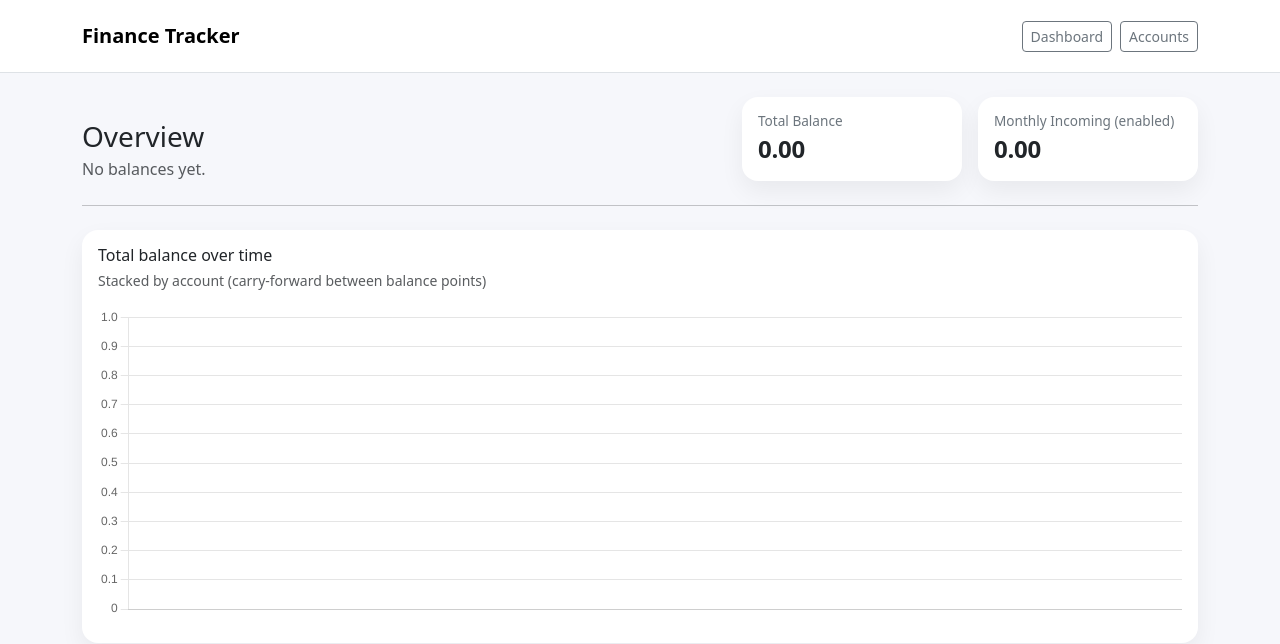
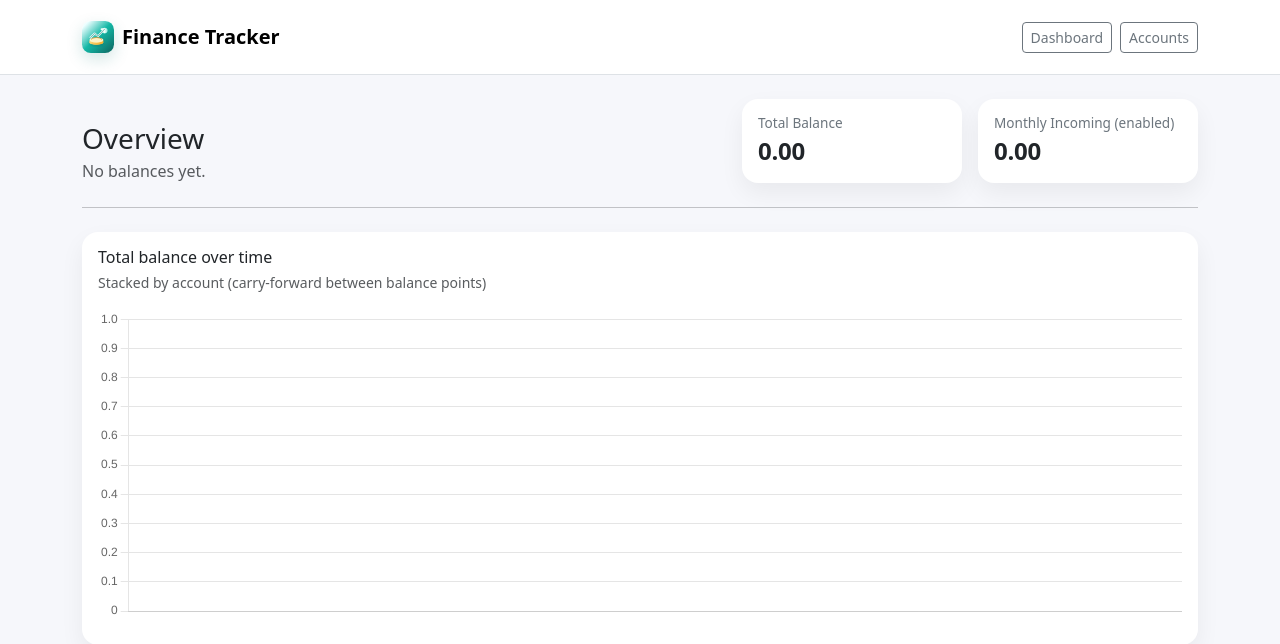
Before and after one commit to AndreasDeCrinis/finance-tracker, a Flask app: page / in a window 1280 px wide. Shown: the top 644 px of the page. Run offline with Flask 3, Linux system fonts and the light colour scheme.

Commit message:
feat: add logo

```diff
--- a/static/style.css
+++ b/static/style.css
@@ -10,6 +10,14 @@ body{
   position: sticky;
   top: 0;
   z-index: 10;
+}
+
+.app-logo{
+  width: 2rem;
+  height: 2rem;
+  border-radius: .55rem;
+  box-shadow: 0 6px 16px rgba(15, 118, 110, .18);
+  flex: 0 0 auto;
 }
 
 .card{
--- a/templates/base.html
+++ b/templates/base.html
@@ -4,6 +4,14 @@
   <meta charset="utf-8"/>
   <meta name="viewport" content="width=device-width, initial-scale=1"/>
   <title>{{ title or "Finance Tracker" }}</title>
+  <meta name="theme-color" content="#0f766e">
+  <meta name="apple-mobile-web-app-title" content="Finance">
+  <meta name="apple-mobile-web-app-capable" content="yes">
+  <meta name="apple-mobile-web-app-status-bar-style" content="default">
+  <meta name="mobile-web-app-capable" content="yes">
+  <link rel="icon" type="image/svg+xml" href="{{ url_for('static', filename='logo.svg') }}">
+  <link rel="apple-touch-icon" sizes="180x180" href="{{ url_for('static', filename='apple-touch-icon.png') }}">
+  <link rel="manifest" href="{{ url_for('static', filename='site.webmanifest') }}">
 
   <link href="https://cdn.jsdelivr.net/npm/bootstrap@5.3.3/dist/css/bootstrap.min.css" rel="stylesheet">
   <link rel="stylesheet" href="{{ url_for('static', filename='style.css') }}">
@@ -14,7 +22,10 @@
 <body>
 <nav class="navbar navbar-expand-lg border-bottom bg-white">
   <div class="container py-2">
-    <a class="navbar-brand fw-semibold" href="{{ url_for('dashboard') }}">Finance Tracker</a>
+    <a class="navbar-brand fw-semibold d-flex align-items-center gap-2" href="{{ url_for('dashboard') }}">
+      <img class="app-logo" src="{{ url_for('static', filename='logo.svg') }}" alt="" aria-hidden="true">
+      <span>Finance Tracker</span>
+    </a>
     <div class="ms-auto d-flex gap-2">
       <a class="btn btn-sm btn-outline-secondary" href="{{ url_for('dashboard') }}">Dashboard</a>
       <a class="btn btn-sm btn-outline-secondary" href="{{ url_for('accounts_list') }}">Accounts</a>
```
Also changed, not shown: static/apple-touch-icon.png (added), static/icon-192.png (added), static/icon-512.png (added), static/logo.svg (added), static/site.webmanifest (added).
